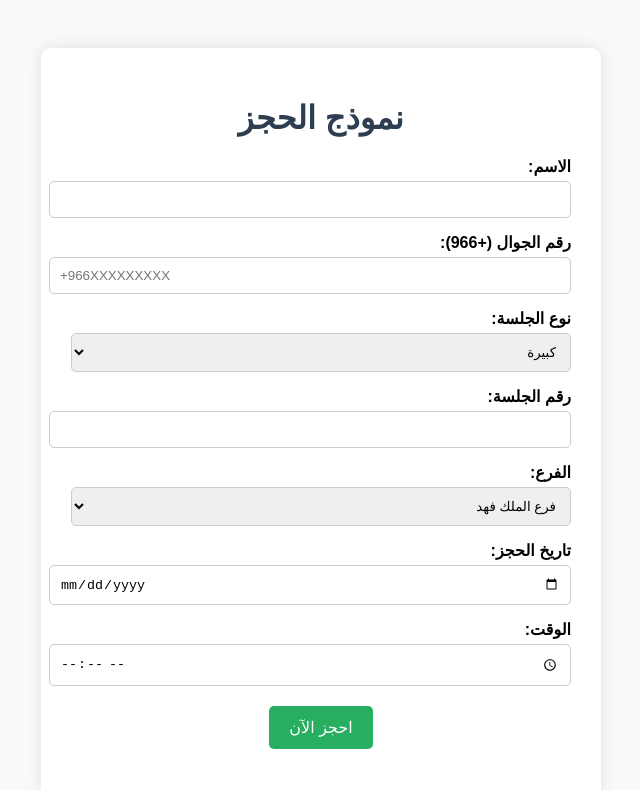
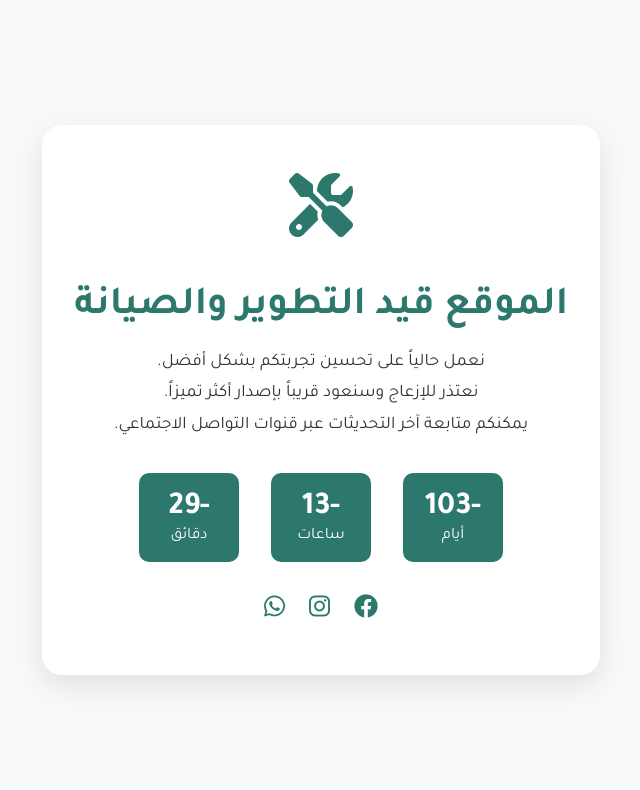
Before and after one commit to ShakerMohammed2025/Diwan-Al-Shumoukh2, a plain HTML site: page index.html in a window 1280 px wide. Shown: the whole page, without its empty margins (319-959 px from the left). Drawn offline with Linux system fonts and the light colour scheme.

Commit message:
Update index.html

```diff
--- a/index.html
+++ b/index.html
@@ -1,102 +1,193 @@
-
 <!DOCTYPE html>
-<html lang="ar">
+<html lang="ar" dir="rtl">
 <head>
     <meta charset="UTF-8">
-    <title> - ديـوان شموخ</title>
+    <meta name="viewport" content="width=device-width, initial-scale=1.0">
+    <title>الموقع تحت الصيانة - مهيلة ديوان الشموخ</title>
+    <link href="https://fonts.googleapis.com/css2?family=Tajawal:wght@400;700&display=swap" rel="stylesheet">
+    <link rel="stylesheet" href="https://cdnjs.cloudflare.com/ajax/libs/font-awesome/6.4.0/css/all.min.css">
+
     <style>
+        :root {
+            --primary-color: #2c786c;
+            --secondary-color: #ff9800;
+            --text-color: #333;
+        }
+
+        * {
+            margin: 0;
+            padding: 0;
+            box-sizing: border-box;
+        }
+
         body {
-            font-family: 'Arial', sans-serif;
-            direction: rtl;
-            background-color: #f9f9f9;
+            font-family: 'Tajawal', sans-serif;
+            min-height: 100vh;
+            display: flex;
+            align-items: center;
+            justify-content: center;
+            background: #f8f9fa;
+            padding: 1rem;
             text-align: center;
-            padding: 40px;
         }
-        .container {
-            max-width: 500px;
-            margin: auto;
-            background-color: white;
-            padding: 30px;
+
+        .maintenance-container {
+            max-width: 800px;
+            padding: 3rem 2rem;
+            background: white;
+            border-radius: 20px;
+            box-shadow: 0 10px 30px rgba(0, 0, 0, 0.1);
+            animation: fadeIn 1s ease;
+        }
+
+        .logo {
+            width: 150px;
+            margin-bottom: 2rem;
+            filter: drop-shadow(0 2px 5px rgba(0,0,0,0.1));
+        }
+
+        .maintenance-icon {
+            font-size: 4rem;
+            color: var(--primary-color);
+            margin-bottom: 1.5rem;
+            animation: bounce 2s infinite;
+        }
+
+        h1 {
+            color: var(--primary-color);
+            font-size: 2.5rem;
+            margin-bottom: 1rem;
+        }
+
+        p {
+            color: var(--text-color);
+            font-size: 1.1rem;
+            line-height: 1.8;
+            margin-bottom: 2rem;
+        }
+
+        .countdown {
+            display: flex;
+            justify-content: center;
+            gap: 2rem;
+            margin: 2rem 0;
+        }
+
+        .countdown-item {
+            background: var(--primary-color);
+            color: white;
+            padding: 1rem;
             border-radius: 10px;
-            box-shadow: 0 0 15px rgba(0,0,0,0.1);
+            min-width: 100px;
         }
-        h1 {
-            margin-bottom: 20px;
-            color: #2c3e50;
+
+        .countdown-number {
+            font-size: 2rem;
+            font-weight: 700;
         }
-        label {
-            display: block;
-            text-align: right;
-            margin: 15px 0 5px;
-            font-weight: bold;
+
+        .social-links {
+            margin-top: 2rem;
+            display: flex;
+            gap: 1.5rem;
+            justify-content: center;
         }
-        input, select {
-            width: 100%;
-            padding: 10px;
-            border: 1px solid #ccc;
-            border-radius: 5px;
+
+        .social-link {
+            font-size: 1.5rem;
+            color: var(--primary-color);
+            transition: all 0.3s ease;
         }
-        button {
-            background-color: #27ae60;
-            color: white;
-            border: none;
-            padding: 12px 20px;
-            border-radius: 5px;
-            font-size: 16px;
-            margin-top: 20px;
-            cursor: pointer;
+
+        .social-link:hover {
+            color: var(--secondary-color);
+            transform: translateY(-3px);
         }
-        button:hover {
-            background-color: #219150;
+
+        @keyframes fadeIn {
+            from { opacity: 0; transform: translateY(20px); }
+            to { opacity: 1; transform: translateY(0); }
+        }
+
+        @keyframes bounce {
+            0%, 20%, 50%, 80%, 100% { transform: translateY(0); }
+            40% { transform: translateY(-20px); }
+            60% { transform: translateY(-10px); }
+        }
+
+        @media (max-width: 768px) {
+            h1 { font-size: 2rem; }
+            .countdown { gap: 1rem; }
+            .countdown-item { min-width: 80px; padding: 0.8rem; }
         }
     </style>
 </head>
 <body>
-    <div class="container">
-        <h1>نموذج الحجز</h1>
-        <form id="bookingForm">
-            <label for="customer_name">الاسم:</label>
-            <input type="text" id="customer_name" name="customer_name" required>
+    <div class="maintenance-container">
+        <!-- يمكن استبدالها بشعار المؤسسة -->
+        <div class="maintenance-icon">
+            <i class="fas fa-tools"></i>
+        </div>
 
-            <label for="phone_number">رقم الجوال (+966):</label>
-            <input type="tel" id="phone_number" name="phone_number" pattern="^\+966\d{9}$" placeholder="+966XXXXXXXXX" required>
+        <h1>الموقع قيد التطوير والصيانة</h1>
 
-            <label for="session_type">نوع الجلسة:</label>
-            <select id="session_type" name="session_type" required>
-                <option value="large">كبيرة</option>
-                <option value="small">صغيرة</option>
-                <option value="vip">VIP</option>
-            </select>
+        <p>
+            نعمل حالياً على تحسين تجربتكم بشكل أفضل.<br>
+            نعتذر للإزعاج وسنعود قريباً بإصدار أكثر تميزاً.<br>
+            يمكنكم متابعة آخر التحديثات عبر قنوات التواصل الاجتماعي.
+        </p>
 
-            <label for="session_number">رقم الجلسة:</label>
-            <input type="text" id="session_number" name="session_number" required>
+        <div class="countdown" id="countdown">
+            <div class="countdown-item">
+                <div class="countdown-number" id="days">05</div>
+                <div>أيام</div>
+            </div>
+            <div class="countdown-item">
+                <div class="countdown-number" id="hours">12</div>
+                <div>ساعات</div>
+            </div>
+            <div class="countdown-item">
+                <div class="countdown-number" id="minutes">30</div>
+                <div>دقائق</div>
+            </div>
+        </div>
+<div class="social-links">
+    <a href="https://www.facebook.com/share/1Ue8tXybK9/" class="social-link" target="_blank">
+        <i class="fab fa-facebook"></i>
+        <span></span>
+    </a>
 
-            <label for="branch">الفرع:</label>
-            <select id="branch" name="branch" required>
-                <option value="King Fahd">فرع الملك فهد</option>
-                <option value="Al Aziziyah">فرع العزيزية</option>
-            </select>
+    <a href="https://www.instagram.com/mhyldywn?igsh=ZGFzcG1zOXFib2gw" class="social-link" target="_blank">
+        <i class="fab fa-instagram"></i>
+        <span></span>
+    </a>
 
-            <label for="booking_date">تاريخ الحجز:</label>
-            <input type="date" id="booking_date" name="booking_date" required>
-
-            <label for="booking_time">الوقت:</label>
-            <input type="time" id="booking_time" name="booking_time" required>
-
-            <button type="submit">احجز الآن</button>
-        </form>
-        <p id="confirmationMessage" style="color: green; font-weight: bold; margin-top: 20px;"></p>
-    </div>
+    <a href="https://wa.me/966532989930" class="social-link" target="_blank">
+        <i class="fab fa-whatsapp"></i>
+        <span></span>
+    </a>
+</div>
 
     <script>
-        const form = document.getElementById('bookingForm');
-        const confirmation = document.getElementById('confirmationMessage');
+        // مؤتمر العد التنازلي (يمكن تعديل التاريخ)
+        const countDownDate = new Date("Jan 1, 2025 00:00:00").getTime();
 
-        form.addEventListener('submit', function(e) {
-            e.preventDefault();
-            confirmation.textContent = "تم إرسال طلب الحجز بنجاح! (ملاحظة: هذه نسخة تجريبية، لا يتم تخزين البيانات)";
-            form.reset();
-        });
+        function updateCountdown() {
+            const now = new Date().getTime();
+            const distance = countDownDate - now;
+
+            const days = Math.floor(distance / (1000 * 60 * 60 * 24));
+            const hours = Math.floor((distance % (1000 * 60 * 60 * 24)) / (1000 * 60 * 60));
+            const minutes = Math.floor((distance % (1000 * 60 * 60)) / (1000 * 60));
+
+            document.getElementById('days').innerText = days.toString().padStart(2, '0');
+            document.getElementById('hours').innerText = hours.toString().padStart(2, '0');
+            document.getElementById('minutes').innerText = minutes.toString().padStart(2, '0');
+        }
+
+        // تحديث العد التنازلي كل ثانية
+        setInterval(updateCountdown, 1000);
+        updateCountdown(); // التشغيل الأولي
     </script>
 </body>
 </html>
```
